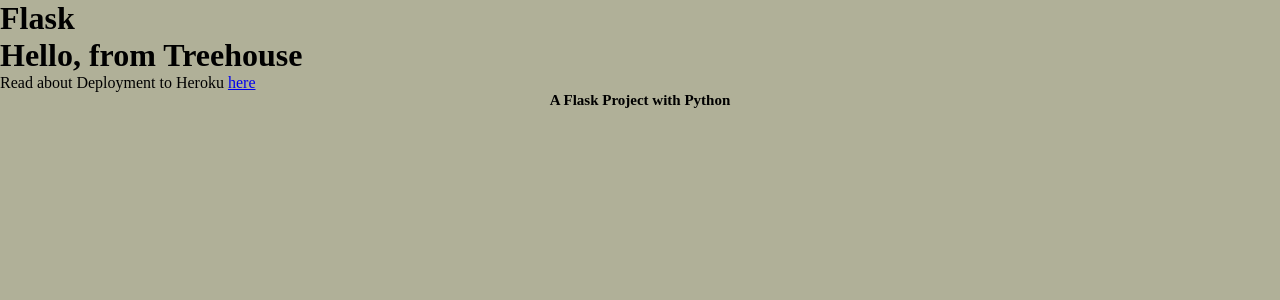
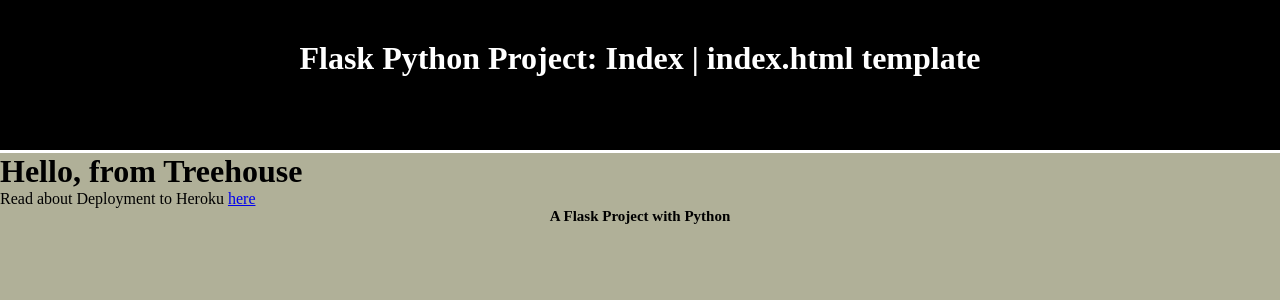
Before and after one commit to jg-digital-media/jgdm_flask_project, a Flask app: page / in a window 1280 px wide. Shown: the top 300 px of the page. Run offline with Flask 2, Linux system fonts and the light colour scheme.

Commit message:
modify layout for application header

```diff
--- a/templates/index.html
+++ b/templates/index.html
@@ -1,8 +1,10 @@
 {% extends "layout.html" %}
+
+{% block title %} Homepage {% endblock %}
 
 {% block styling %} <link rel="stylesheet" type="text/css" href="static/style.css" />  {% endblock %}
 
-{% block title %} Index | {{ super() }} {% endblock %}</title>
+{% block header %} Index | {{ super() }}  <span>index.html template </span> {% endblock %}</title>
 
 
 {% block content %}
--- a/templates/layout.html
+++ b/templates/layout.html
@@ -5,14 +5,17 @@
     <meta http-equiv="X-UA-Compatible" content="IE=edge">
     <meta name="viewport" content="width=device-width, initial-scale=1.0">
 
-    {% block styling %}{% endblock %}
+    {% block styling %} {% endblock %}
 
     <title> {% block title %} Flask Project {% endblock %} </title>
 </head>
 
 <body>
 
-    <h1>Flask</h1>
+    <header class="header">
+        <h1> Flask Python Project: {% block header %} {%endblock%} </h1>
+
+    </header>
 
     {% block content %} {% endblock %}
 
--- a/templates/multiply.html
+++ b/templates/multiply.html
@@ -1,8 +1,10 @@
 {% extends "layout.html" %}
+
+{% block title %} Mulitplication {% endblock %}
 
 {% block styling %} <link rel="stylesheet" type="text/css" href="../../static/style.css" />  {% endblock %}
 
-{% block title %} Multiply | {{ super() }} {% endblock %}
+{% block header %} Multiply | {{ super() }} <span>multiply.html template</span> {% endblock %}
 
 
 {% block content %}
```
